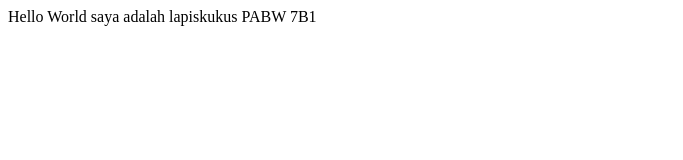
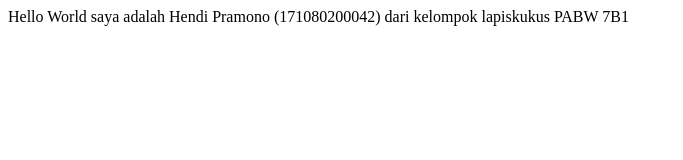
Before and after one commit to hendi042/hendi042.github.io, a plain HTML site: page index.html in a window 1280 px wide. Shown: the whole page, without its empty margins (0-683 px from the left). Drawn offline with Linux system fonts and the light colour scheme.

Commit message:
Update index.html

```diff
--- a/index.html
+++ b/index.html
@@ -4,6 +4,6 @@
     <title>Hello!</title>
   </head>
   <body>
-  Hello World saya adalah lapiskukus PABW 7B1
+  Hello World saya adalah Hendi Pramono (171080200042) dari kelompok lapiskukus PABW 7B1
   </body>
   </html>
```
